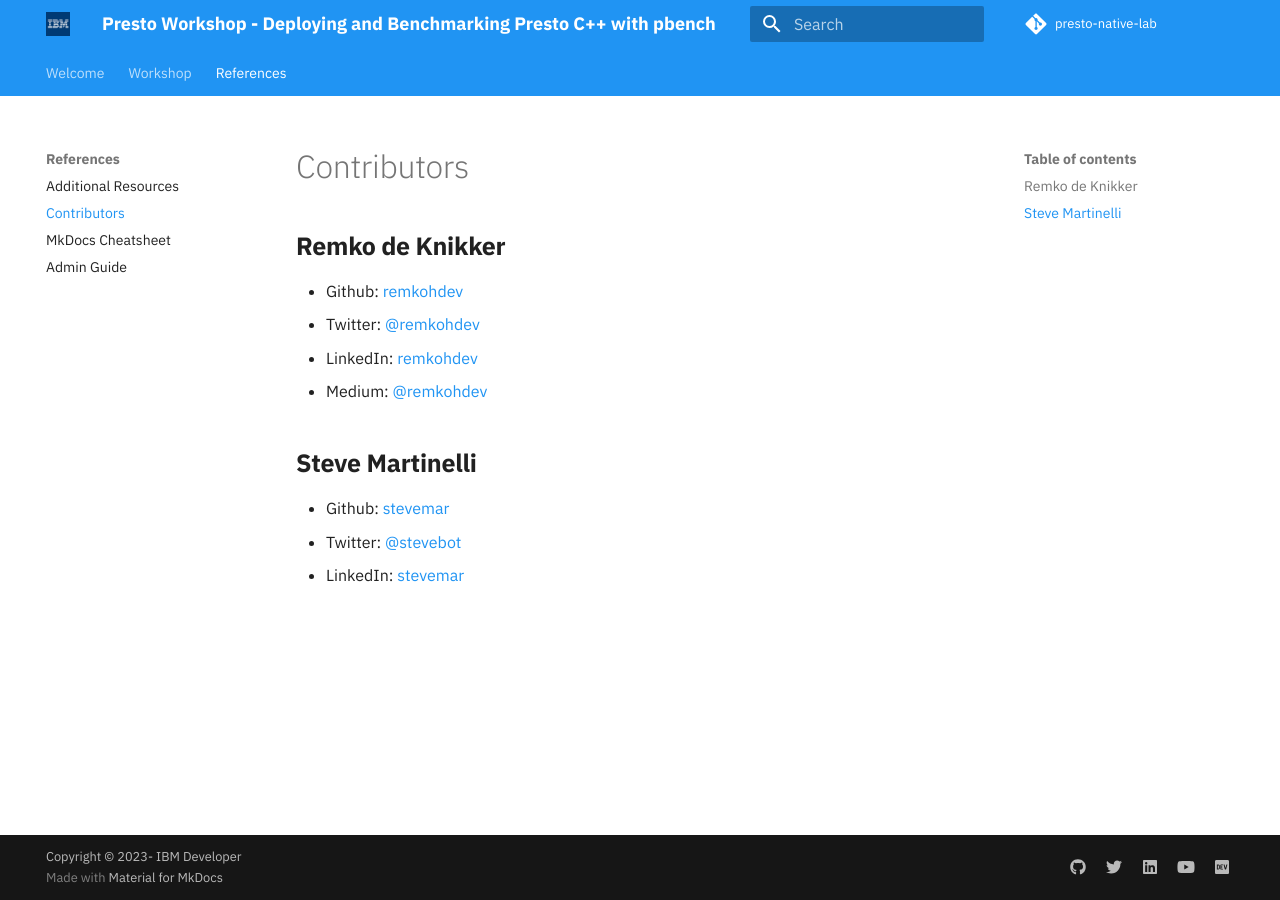
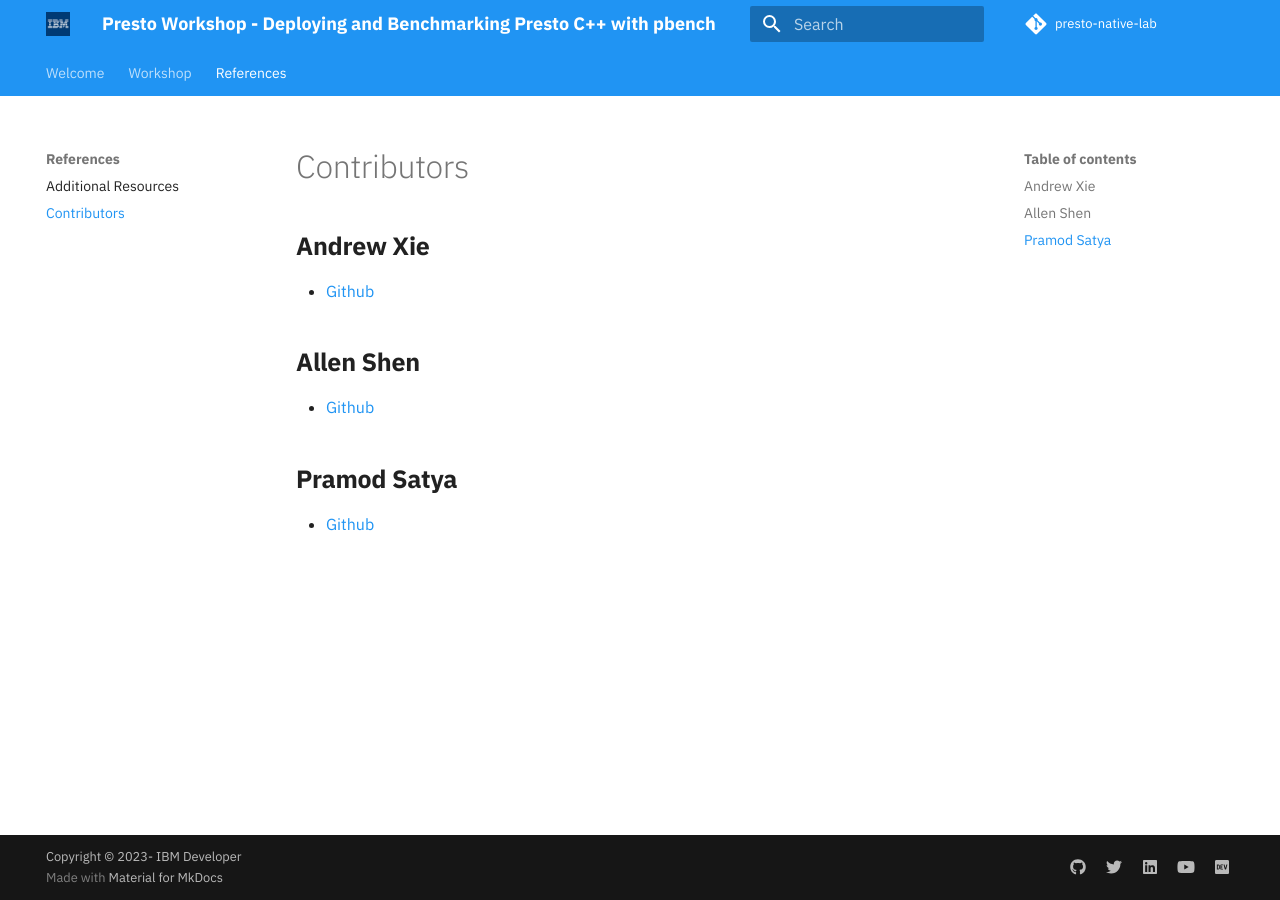
Before and after one commit to IBM/presto-benchmark-lab, an MkDocs documentation site: the page built from docs/resources/CONTRIBUTORS.md, in a window 1280 px wide. Built offline with MkDocs 1.6.1 and Material for MkDocs 9.7.7, drawn with Linux system fonts in a browser that asks for light colours; comment, search, counter and statistics services are not loaded.

```diff
--- a/docs/resources/CONTRIBUTORS.md
+++ b/docs/resources/CONTRIBUTORS.md
@@ -1,14 +1,13 @@
 # Contributors
 
-## **Remko de Knikker**
+## **Andrew Xie**
 
-* Github: [remkohdev](https://github.com/remkohdev)
-* Twitter: [@remkohdev](https://twitter.com/@remkohdev)
-* LinkedIn: [remkohdev](https://linkedin.com/in/remkohdev)
-* Medium: [@remkohdev](https://mediu.com/@remkohdev)
+* [Github](https://github.com/Archy-X)
 
-## **Steve Martinelli**
+## **Allen Shen**
 
-* Github: [stevemar](https://github.com/stevemar)
-* Twitter: [@stevebot](https://twitter.com/@stevebot)
-* LinkedIn: [stevemar](https://linkedin.com/in/stevemar)
+* [Github](https://github.com/allenshen13)
+
+## **Pramod Satya**
+
+* [Github](https://github.com/pramodsatya)
--- a/mkdocs.yml
+++ b/mkdocs.yml
@@ -18,8 +18,6 @@ nav:
   - References:
     - Additional Resources: resources/RESOURCES.md
     - Contributors: resources/CONTRIBUTORS.md
-    - MkDocs Cheatsheet: resources/MKDOCS.md
-    - Admin Guide: resources/ADMIN.md
 
 ## DO NOT CHANGE BELOW THIS LINE
 
```
Also changed, not shown: docs/resources/ADMIN.md (deleted, +0 -9 lines), docs/resources/MKDOCS.md (deleted, +0 -164 lines), docs/resources/RESOURCES.md (+4 -14 lines).
